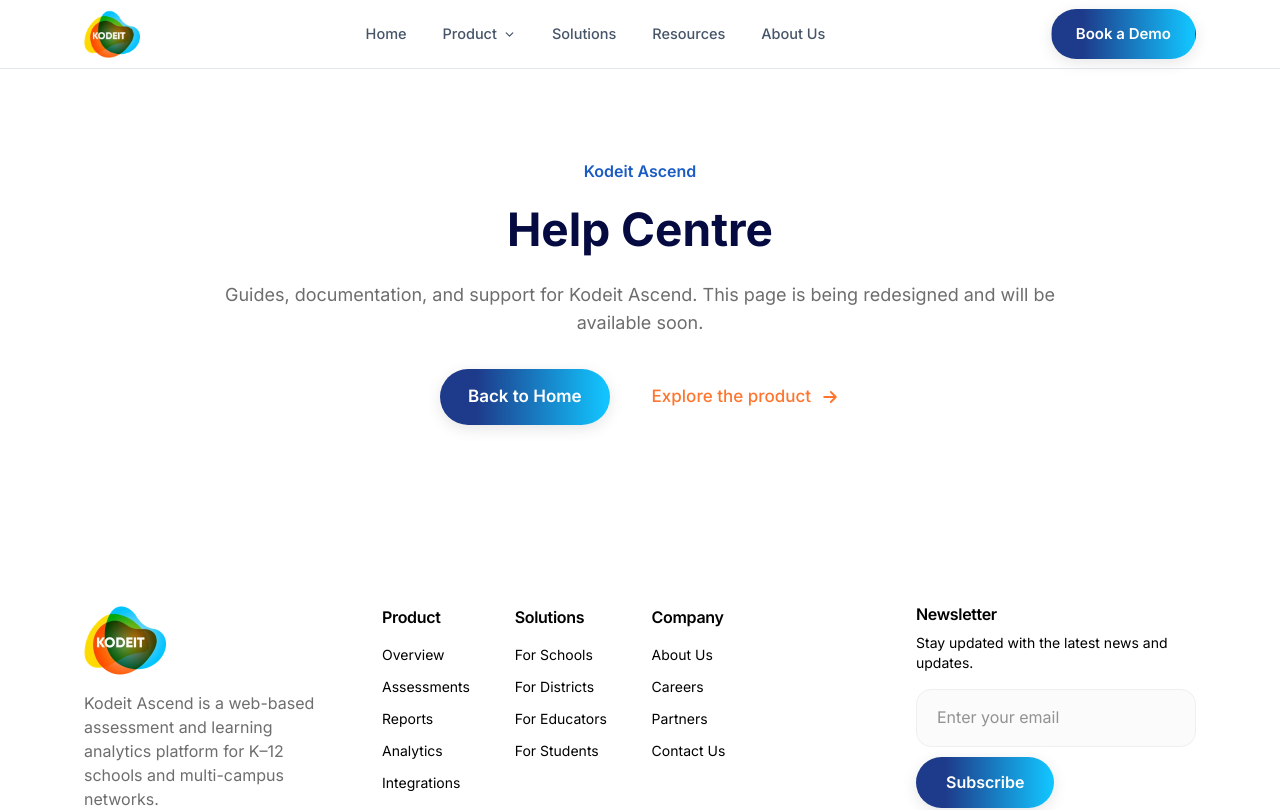
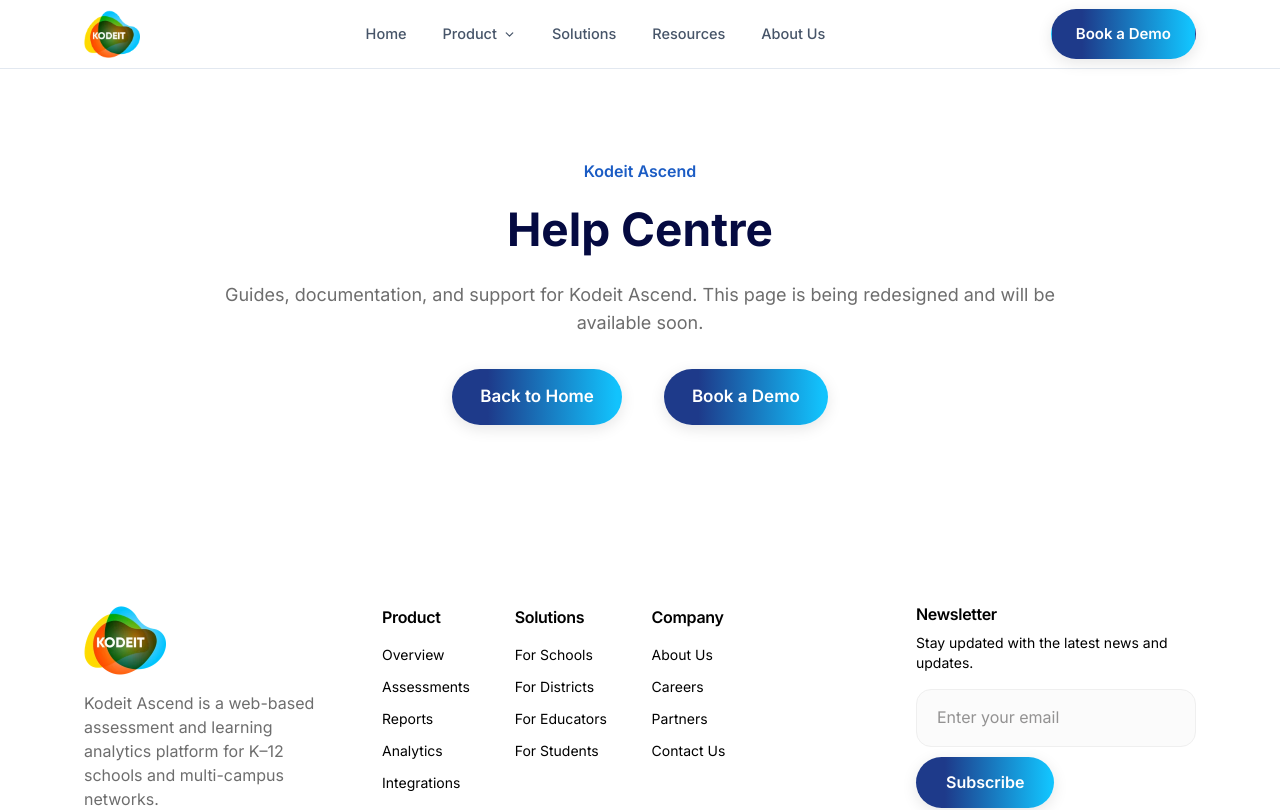
Before and after one commit to techviron-admin/kodeit-ascend, a Next.js app in the folder kodeit-next/: page /help in a window 1280 px wide. Shown: the top 810 px of the page. Built offline with nearby package versions, Linux system fonts and the light colour scheme.

Commit message:
Help page: replace 'Explore the product' with a Book a Demo button

```diff
--- a/kodeit-next/app/help/page.jsx
+++ b/kodeit-next/app/help/page.jsx
@@ -1,12 +1,34 @@
-import PagePlaceholder from "@/components/PagePlaceholder";
+import Link from "next/link";
+import SiteFooter from "@/components/SiteFooter";
 
 export const metadata = { title: "Help Centre" };
 
 export default function Page() {
   return (
-    <PagePlaceholder
-      title="Help Centre"
-      description="Guides, documentation, and support for Kodeit Ascend. This page is being redesigned and will be available soon."
-    />
+    <div className="page-home">
+      <main id="main">
+        <section className="kd-section" style={{ minHeight: "52vh" }}>
+          <div className="container">
+            <div className="kd-head" style={{ marginBottom: 32 }}>
+              <span className="kd-eyebrow">Kodeit Ascend</span>
+              <h2>Help Centre</h2>
+              <p className="sub">
+                Guides, documentation, and support for Kodeit Ascend. This page
+                is being redesigned and will be available soon.
+              </p>
+            </div>
+            <div className="kd-actions">
+              <Link href="/" className="btn-grad">
+                Back to Home
+              </Link>
+              <Link href="/help#contact" className="btn-grad">
+                Book a Demo
+              </Link>
+            </div>
+          </div>
+        </section>
+      </main>
+      <SiteFooter />
+    </div>
   );
 }
```
